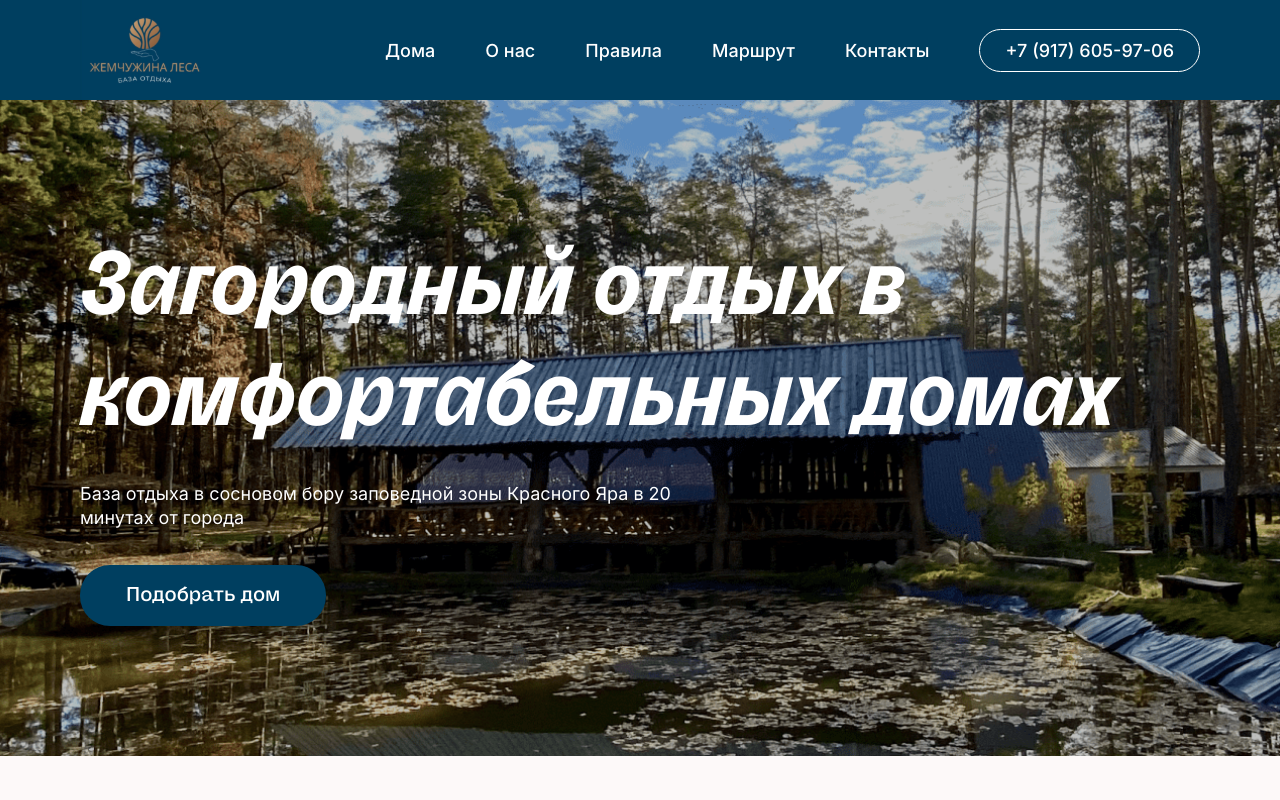
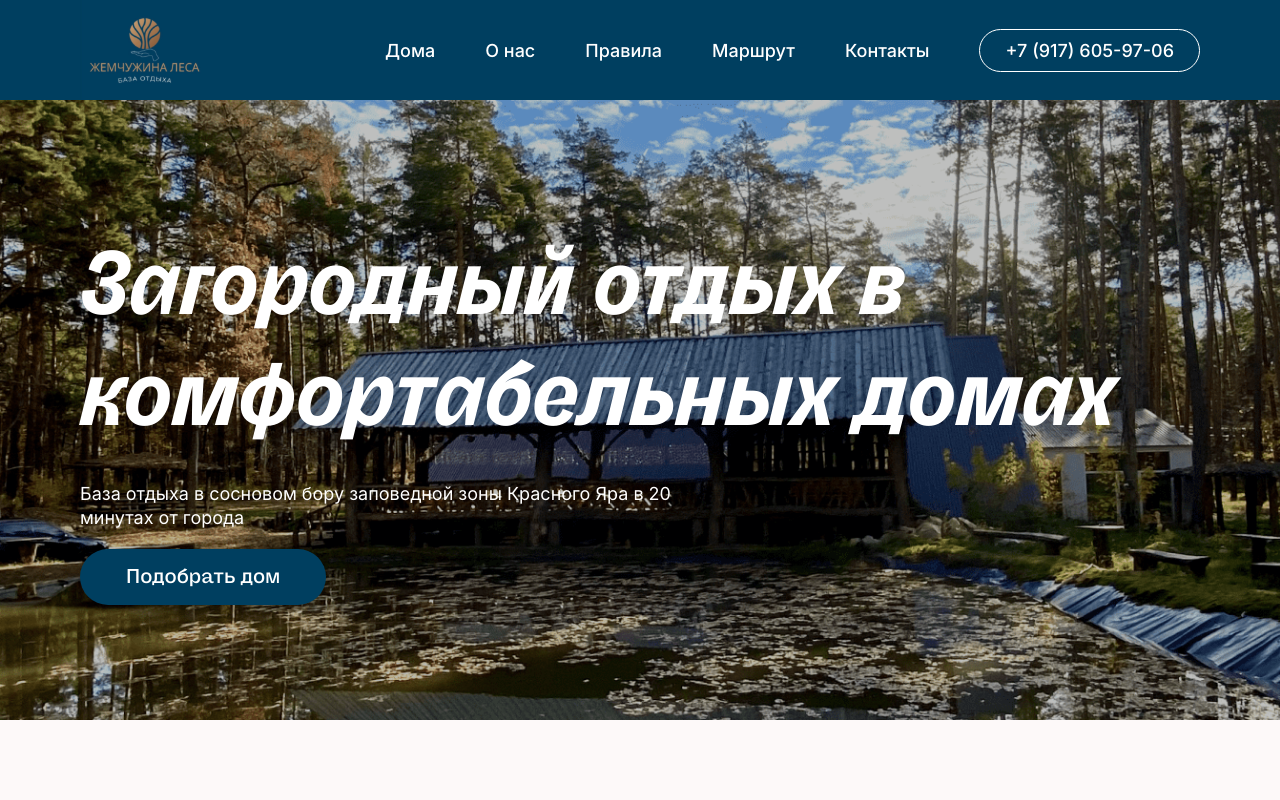
Before and after one commit to DanilAlekseevich/gem-of-forest, a React (Create React App) app: page / in a window 1280 px wide. Shown: the top 800 px of the page. Built offline with nearby package versions, Linux system fonts and the light colour scheme.

Commit message:
change button in main

```diff
--- a/src/Sections/Main/Main.module.scss
+++ b/src/Sections/Main/Main.module.scss
@@ -44,7 +44,7 @@
     font-family: 'Inter';
     font-size: 18px;
     line-height: 24px;
-    margin-top: 30px;
+    margin: 30px 0 35px;
     max-width: 600px;
 
     @media (max-width: 320px) {
@@ -52,13 +52,13 @@
     }
   }
 
-  button {
+  a {
     @include btn;
     padding: 18px 46px;
-    margin-top: 35px;
+    text-align: center;
 
-    @media (max-width: 320px) {
-      width: 100%;
+    @media (max-width: 360px) {
+      display: block;
     }
   }
 }
--- a/src/Sections/Main/index.jsx
+++ b/src/Sections/Main/index.jsx
@@ -8,9 +8,9 @@ export function Main() {
       <div className="container">
         <h1>Загородный отдых в комфортабельных домах</h1>
         <h3>База отдыха в сосновом бору заповедной зоны Красного Яра в 20 минутах от города</h3>
-        <button>
-          <a href="#houses">Подобрать дом</a>
-        </button>
+        {/* <button> */}
+        <a href="#houses">Подобрать дом</a>
+        {/* </button> */}
       </div>
     </main>
   );
```
